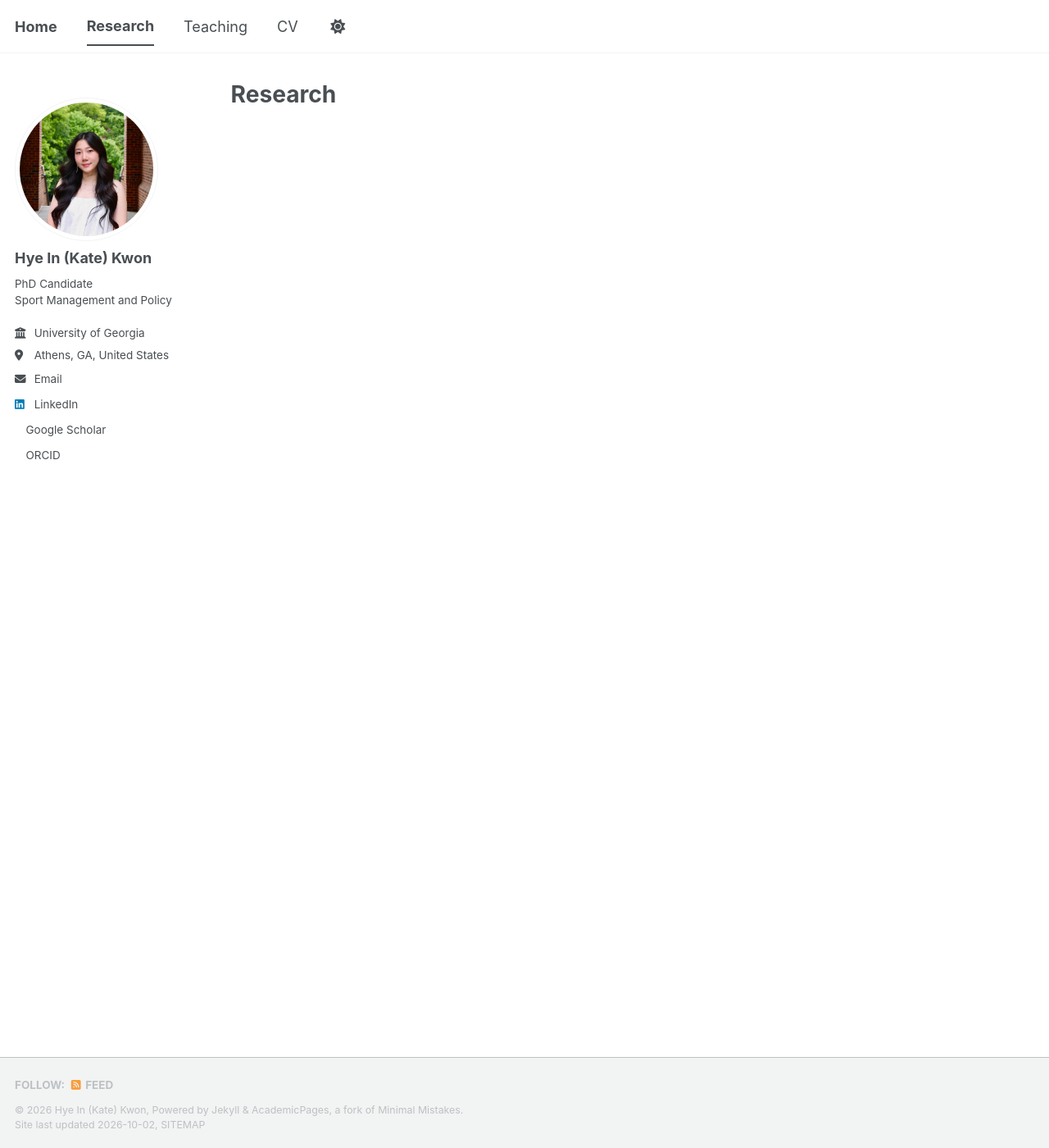
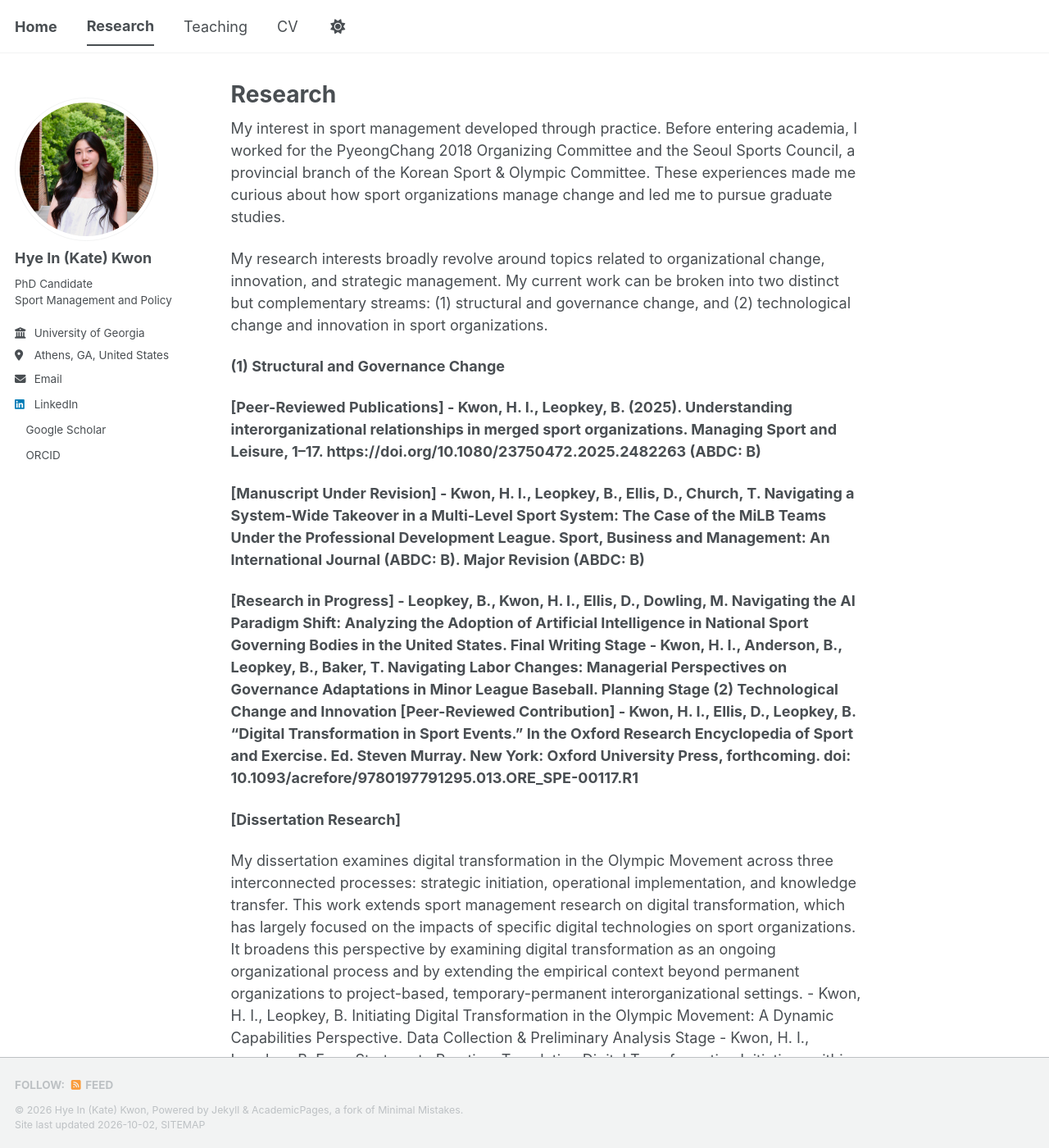
Before and after one commit to katehyeinkwon/katehyeinkwon.github.io, a Jekyll site: the page built from _pages/research.md, in a window 1280 px wide and 1400 px high. Shown: the whole window at 82% size. Built offline with Jekyll 4.4.1, drawn with Linux system fonts in a browser that asks for light colours; a style sheet for code colours, icons or effects is not loaded.

Commit message:
Update research.md

```diff
--- a/_pages/research.md
+++ b/_pages/research.md
@@ -3,3 +3,28 @@ title: "Research"
 permalink: /research/
 author_profile: true
 ---
+My interest in sport management developed through practice. Before entering academia, I worked for the PyeongChang 2018 Organizing Committee and the Seoul Sports Council, a provincial branch of the Korean Sport & Olympic Committee. These experiences made me curious about how sport organizations manage change and led me to pursue graduate studies.
+
+My research interests broadly revolve around topics related to organizational change, innovation, and strategic management. My current work can be broken into two distinct but complementary streams: (1) structural and governance change, and (2) technological change and innovation in sport organizations.
+
+<strong>(1) Structural and Governance Change
+
+  <strong>[Peer-Reviewed Publications]
+    - Kwon, H. I., Leopkey, B. (2025). Understanding interorganizational relationships in merged sport organizations. Managing Sport and Leisure, 1–17. https://doi.org/10.1080/23750472.2025.2482263 (ABDC: B)
+
+  <strong>[Manuscript Under Revision]
+    - Kwon, H. I., Leopkey, B., Ellis, D., Church, T. Navigating a System-Wide Takeover in a Multi-Level Sport System: The Case of the MiLB Teams Under the Professional Development League. Sport, Business and Management: An International Journal (ABDC: B). Major Revision (ABDC: B)
+
+  <strong>[Research in Progress]
+    - Leopkey, B., Kwon, H. I., Ellis, D., Dowling, M. Navigating the AI Paradigm Shift: Analyzing the Adoption of Artificial Intelligence in National Sport Governing Bodies in the United States. Final Writing Stage
+    - Kwon, H. I., Anderson, B., Leopkey, B., Baker, T. Navigating Labor Changes: Managerial Perspectives on Governance Adaptations in Minor League Baseball. Planning Stage
+<strong>(2) Technological Change and Innovation
+  <strong>[Peer-Reviewed Contribution]
+    - Kwon, H. I., Ellis, D., Leopkey, B. “Digital Transformation in Sport Events.” In the Oxford Research Encyclopedia of Sport and Exercise. Ed. Steven Murray. New York: Oxford University Press, forthcoming. doi: 10.1093/acrefore/9780197791295.013.ORE_SPE-00117.R1
+
+  <strong>[Dissertation Research]
+
+My dissertation examines digital transformation in the Olympic Movement across three interconnected processes: strategic initiation, operational implementation, and knowledge transfer. This work extends sport management research on digital transformation, which has largely focused on the impacts of specific digital technologies on sport organizations. It broadens this perspective by examining digital transformation as an ongoing organizational process and by extending the empirical context beyond permanent organizations to project-based, temporary-permanent interorganizational settings.
+    - Kwon, H. I., Leopkey, B. Initiating Digital Transformation in the Olympic Movement: A Dynamic Capabilities Perspective. Data Collection & Preliminary Analysis Stage
+    - Kwon, H. I., Leopkey, B. From Strategy to Practice: Translating Digital Transformation Initiatives within the Organizing Committees. Data Collection & Preliminary Analysis Stage
+    - Kwon, H. I., Leopkey, B. Knowledge Management and External Transfer of Digital Transformation Across the Olympic Games. Data Collection & Preliminary Analysis Stage
```
